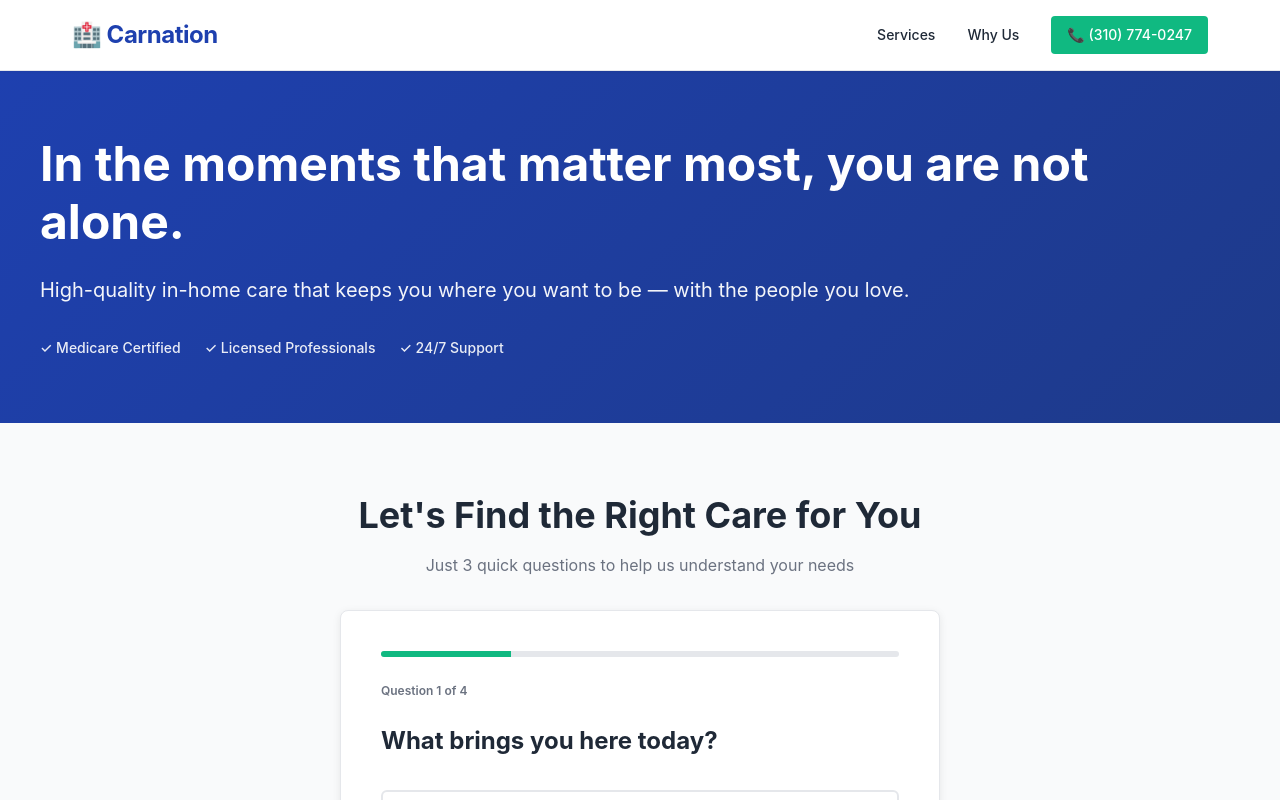
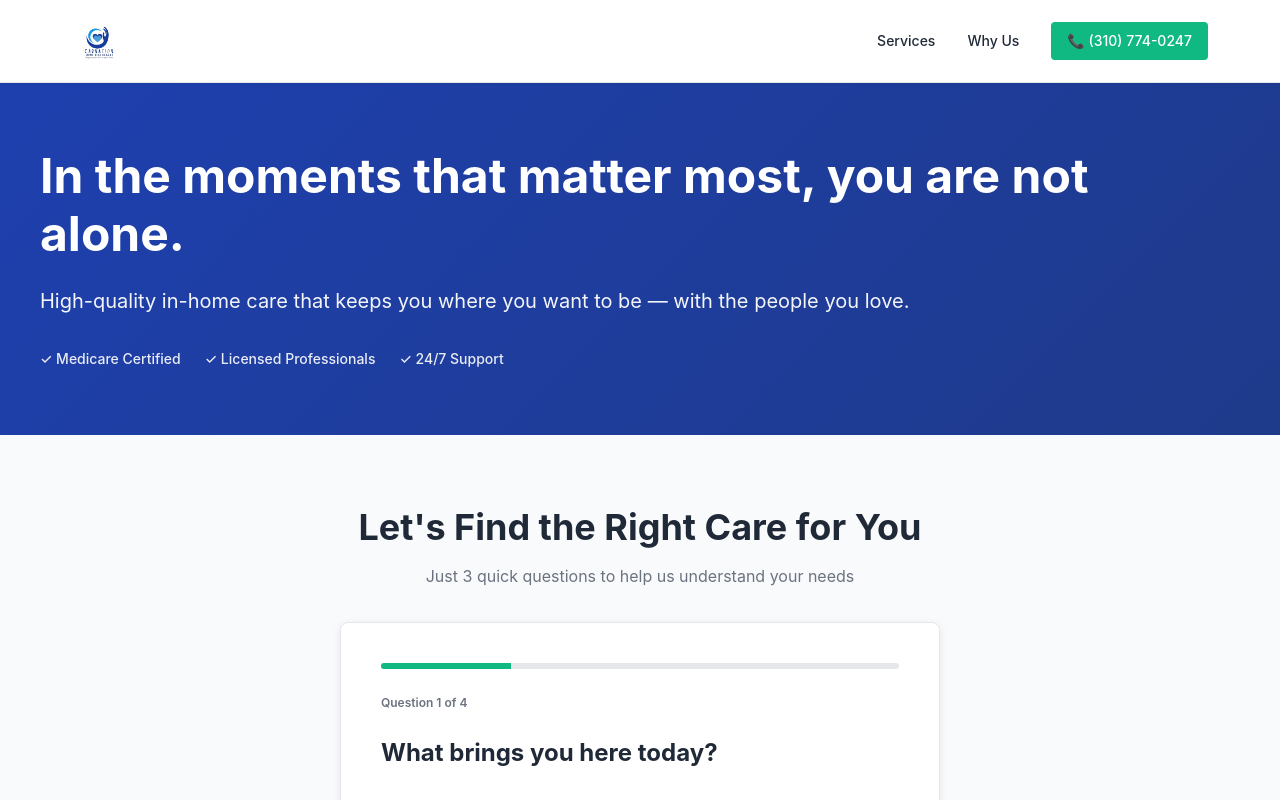
Before and after one commit to carnationhhc-netizen/Carnation, a Next.js app: page / in a window 1280 px wide. Shown: the top 800 px of the page. Built offline with nearby package versions, Linux system fonts and the light colour scheme.

Commit message:
Add Carnation logo to landing page and thank-you page

```diff
--- a/pages/index.js
+++ b/pages/index.js
@@ -123,7 +123,7 @@ export default function Home() {
         {/* Navigation */}
         <nav className={styles.nav}>
           <div className={styles.navContainer}>
-            <div className={styles.logo}>🏥 Carnation</div>
+            <img src="/carnation-logo.jpg" alt="Carnation Home Health Care" className={styles.logo} />
             <div className={styles.navLinks}>
               <a href="#services">Services</a>
               <a href="#why-us">Why Us</a>
--- a/pages/thank-you.js
+++ b/pages/thank-you.js
@@ -12,6 +12,7 @@ export default function ThankYou() {
 
       <div className={styles.container}>
         <div className={styles.content}>
+          <img src="/carnation-logo.jpg" alt="Carnation Home Health Care" className={styles.logo} />
           <div className={styles.checkmark}>✓</div>
 
           <h1>Thank You!</h1>
--- a/styles/Home.module.css
+++ b/styles/Home.module.css
@@ -25,10 +25,9 @@
 }
 
 .logo {
-  font-size: 24px;
-  font-weight: 700;
-  color: var(--primary-color);
-  letter-spacing: -0.5px;
+  height: 50px;
+  width: auto;
+  object-fit: contain;
 }
 
 .navLinks {
--- a/styles/ThankYou.module.css
+++ b/styles/ThankYou.module.css
@@ -14,6 +14,13 @@
   max-width: 500px;
   text-align: center;
   animation: slideIn 0.6s ease;
+}
+
+.logo {
+  height: 60px;
+  width: auto;
+  object-fit: contain;
+  margin-bottom: 2rem;
 }
 
 @keyframes slideIn {
```
Also changed, not shown: public/carnation-logo.jpg (added).
